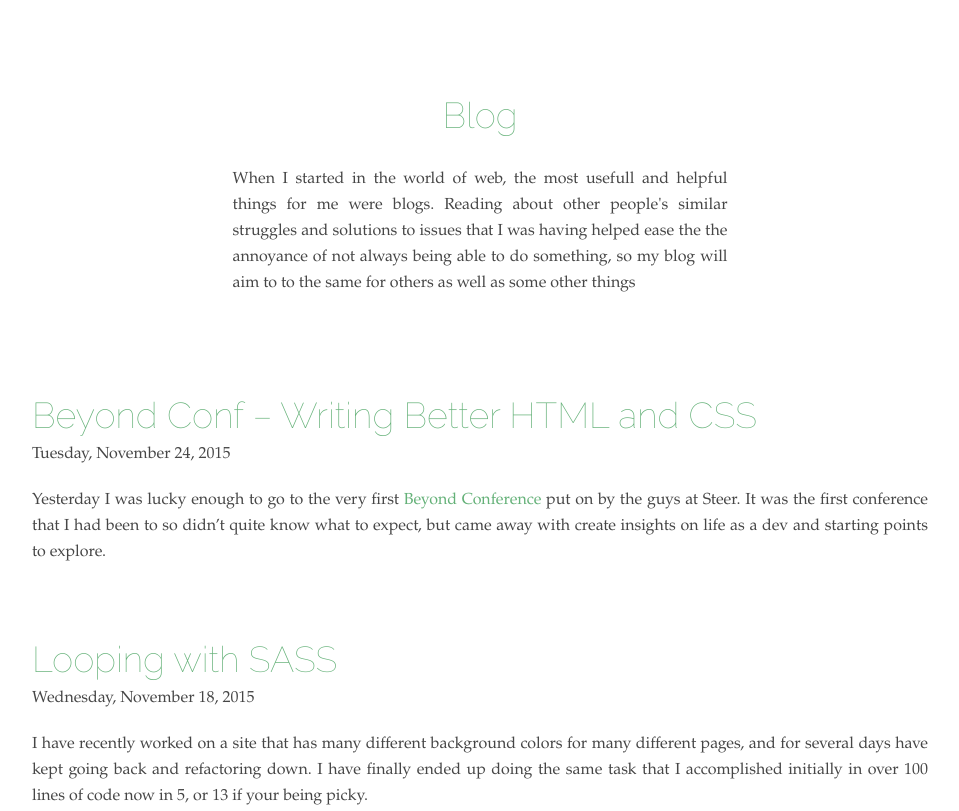
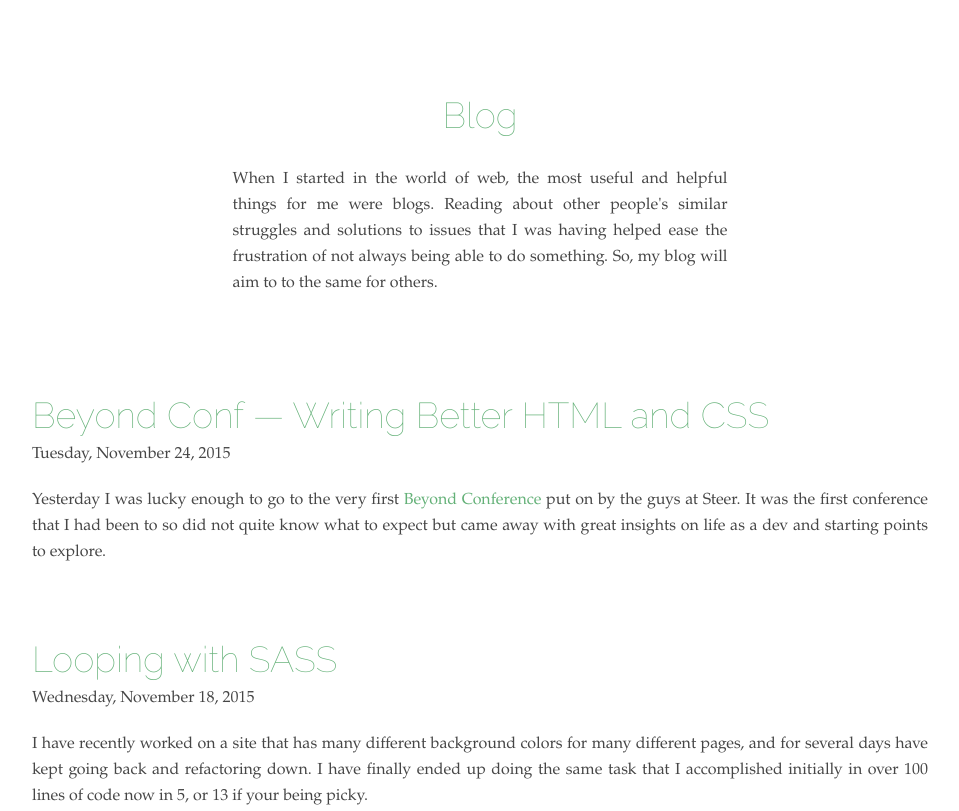
Before and after one commit to alex-windett/alex-windett.github.io, a Jekyll site: the page built from blog/index.html, in a window 1280 px wide and 900 px high, scrolled down 234 px, cut to the strip 89-900 px from the top of the window. Shown: the whole strip, without its empty margins (160-1119 px from the left). Built offline with Jekyll 4.4.1, drawn with Linux system fonts in a browser that asks for light colours; the list of posts is cut into pages by our own code.

Commit message:
fixing spelling

```diff
--- a/_posts/2015-11-18-looping-with-sass.markdown
+++ b/_posts/2015-11-18-looping-with-sass.markdown
@@ -12,7 +12,7 @@ Having come across hash and key / value pairs in other languages. I had never ac
 
 Anyway, I thought I'd share what I started with and what I ended up with.
 
-To start, and this didn't change throughout my refactoring, was a `mixin` that contains all the elements that need to change color, and that color is passed in as the mixin argument. It goes something along the lines of this
+To start, and this didn't change throughout my refactoring, was a `mixin` that contains all the elements that need to change color, and that color is passed in as the mixin argument. It goes something along the lines of this:
 
 {% highlight sass %}
 @mixin zone-color($color) {
@@ -44,7 +44,7 @@ Next I worked on integration this mixin with all the different possible color va
 {% endhighlight %}
 
 
-I then needed created a list of all of the placeholder names, which I then looped over and created a class with the same name as the placeholder that was being called
+I then needed created a list of all of the placeholder names, which I then looped over and created a class with the same name as the placeholder that was being called:
 
 {% highlight sass %}
 $zones: zone-black,
--- a/_posts/2015-11-24-beyond.markdown
+++ b/_posts/2015-11-24-beyond.markdown
@@ -2,13 +2,13 @@
 layout: default
 
 layout: post
-title:  "Beyond Conf – Writing Better HTML and CSS"
+title:  "Beyond Conf &mdash; Writing Better HTML and CSS"
 date:   2015-11-24
 ---
 
-Yesterday I was lucky enough to go to the very first [Beyond Conference](http://beyondconf.co/) put on by the guys at Steer. It was the first conference that I had been to so didn't quite know what to expect, but came away with create insights on life as a dev and starting points to explore.
+Yesterday I was lucky enough to go to the very first [Beyond Conference](http://beyondconf.co/) put on by the guys at Steer. It was the first conference that I had been to so did not quite know what to expect but came away with great insights on life as a dev and starting points to explore.
 
-I managed to get an insight into aspects of Front End Development that I would never have found just by looking on Google. I really enjoyed [Harry Roberts](https://github.com/csswizardry) – aka [csswizardry](https://github.com/csswizardry) – talk on CSS on how structuring our HTML and correctly naming and and use of our CSS classes makes our code more flexible and reusable. Likening CSS selectors to walking into a Subway and creating a sandwich obviously grabbed everyones attention. Fun fact, there are over 6 billion possible combinations in creating a Subway sandwich...
+I managed to get an insight into aspects of Front End Development that I would never have found just by looking on Google. I really enjoyed [Harry Roberts](https://github.com/csswizardry) &ndash; aka [csswizardry](https://github.com/csswizardry) &ndash; talk on CSS and how structuring HTML and correctly naming and use of CSS classes makes our code more flexible and reusable. Likening CSS selectors to walking into a Subway and creating a sandwich obviously grabbed everyones attention. Fun fact, there are over 6 billion possible combinations in creating a Subway sandwich...
 
 Anyway, using his example of a Subway sandwich an HTML element should avoid having multiple styles linked to it via one class, i.e.
 
--- a/blog/index.html
+++ b/blog/index.html
@@ -5,7 +5,7 @@ body_class: blog
 
 <section class="background--light padder intro center">
 	<h3>Blog</h3>
-	<p>When I started in the world of web, the most usefull and helpful things for me were blogs. Reading about other people's similar struggles and solutions to issues that I was having helped ease the the annoyance of not always being able to do something, so my blog will aim to to the same for others as well as some other things</p>
+	<p>When I started in the world of web, the most useful and helpful things for me were blogs. Reading about other people's similar struggles and solutions to issues that I was having helped ease the frustration of not always being able to do something. So, my blog will aim to to the same for others.</p>
 </section>
 
 <section class="background--light padder blog--list clearfix">
```
Also changed, not shown: other parts of _posts/2015-11-24-beyond.markdown (+3 -3 lines).
